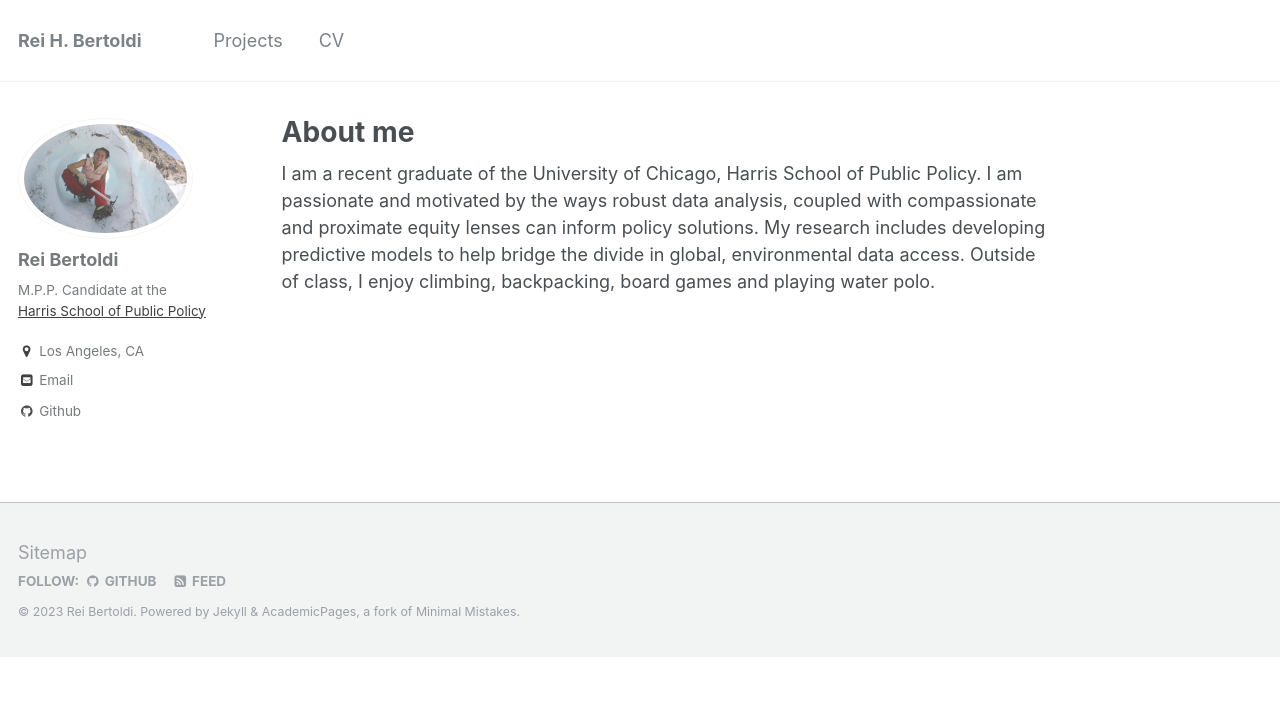
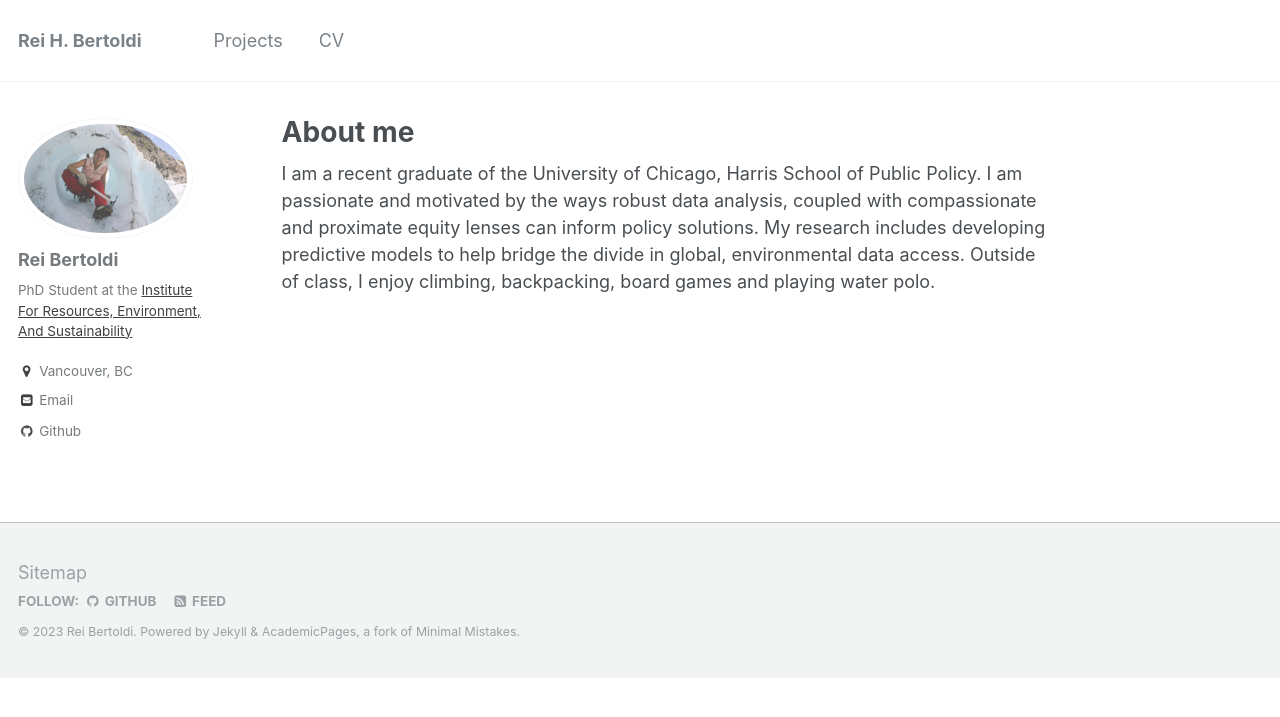
Before and after one commit to rhbertoldi/rhbertoldi.github.io, a Jekyll site: the page built from _pages/about.md, in a window 1280 px wide. Shown: the top 717 px of the page. Built offline with Jekyll 4.4.1, drawn with Linux system fonts in a browser that asks for light colours.

Commit message:
undating to IRES

```diff
--- a/_config.yml
+++ b/_config.yml
@@ -10,7 +10,7 @@ locale                   : "en-US"
 title                    : "Rei H. Bertoldi"
 title_separator          : "-"
 name                     : &name "Rei Bertoldi"
-description              : &description "M.P.P. Candidate at the University of Chicago, Harris School of Public Policy"
+description              : &description "PhD Student at the University of British Columbia, Institute For Resources Environment And Sustainability"
 url                      : https://rhbertoldi.github.io # the base hostname & protocol for your site e.g. "https://mmistakes.github.io"
 baseurl                  : "" # the subpath of your site, e.g. "/blog"
 repository               : "rhbertoldi.github.io"
@@ -82,8 +82,8 @@ analytics:
 author:
   name             : "Rei Bertoldi"
   avatar           : "bio_photo.jpg"
-  bio              : "M.P.P. Candidate at the <a style='color: black;' href='https://harris.uchicago.edu/'>Harris School of Public Policy</a>"
-  location         : "Los Angeles, CA"
+  bio              : "PhD Student at the <a style='color: black;' href='https://ires.ubc.ca/'>Institute For Resources, Environment, And Sustainability</a>"
+  location         : "Vancouver, BC"
   employer         :
   pubmed           :
   googlescholar    :
```
